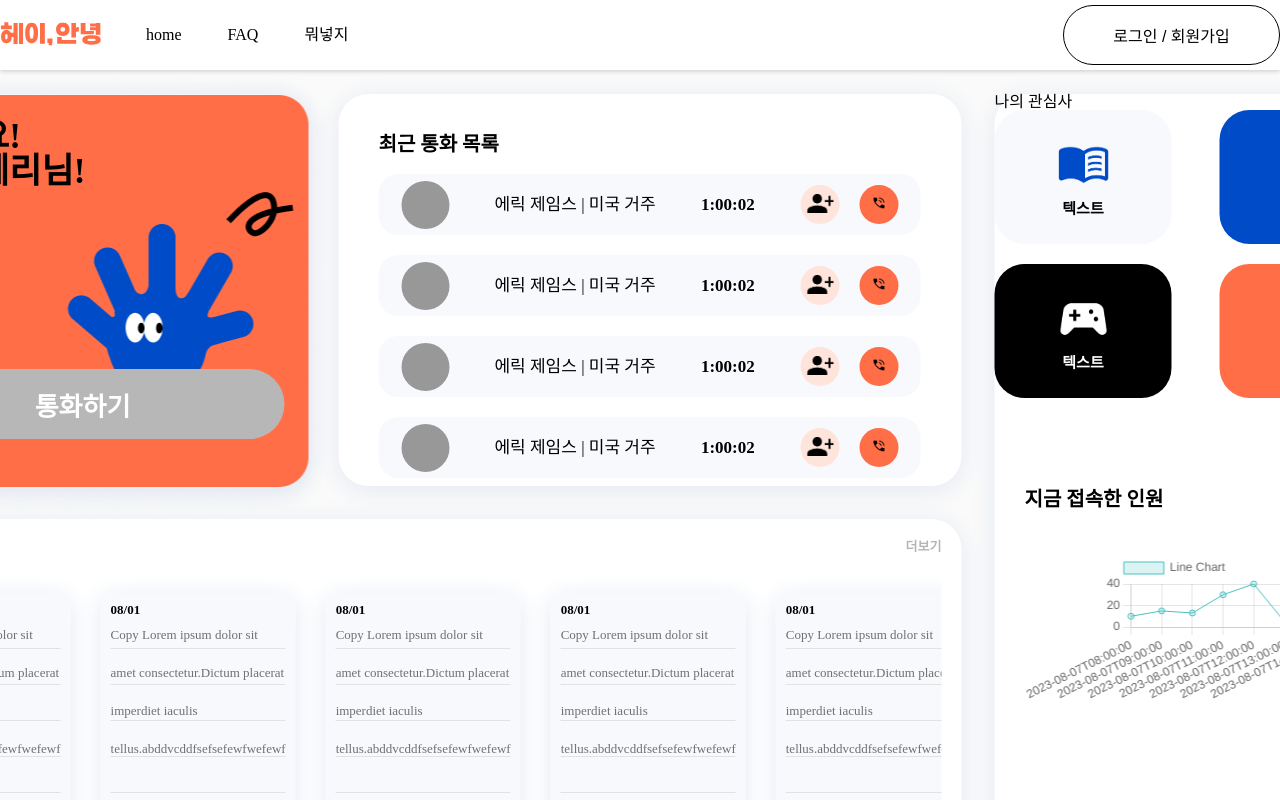
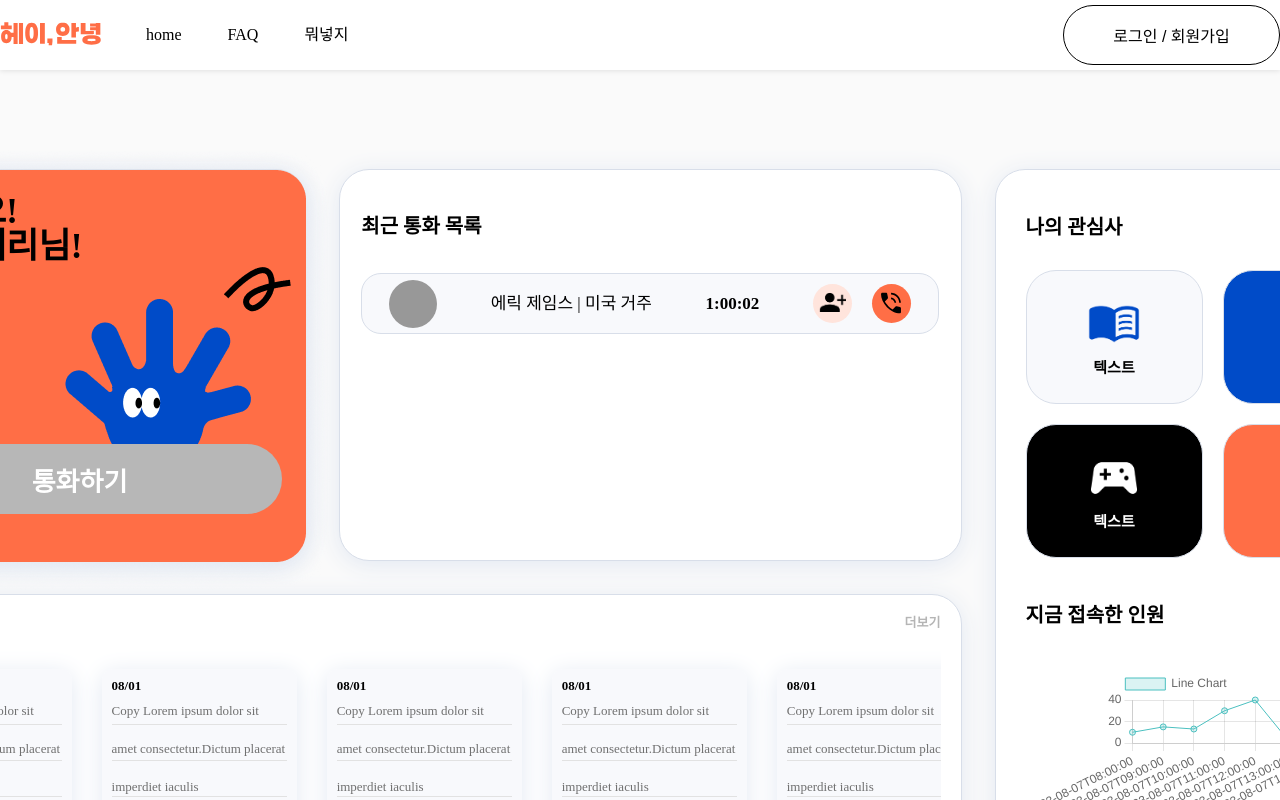
Before and after one commit to project-teamIP/hey-hi-fe, a React (Create React App) app: page /dashboard in a window 1280 px wide. Shown: the top 800 px of the page. Built offline with nearby package versions, Linux system fonts and the light colour scheme; no server answers.

Commit message:
✨ feat: dashboard_layout 일부 수정

```diff
--- a/src/components/dashboard/calllog/CallLog.tsx
+++ b/src/components/dashboard/calllog/CallLog.tsx
@@ -1,13 +1,16 @@
 import React from "react";
 import DashBoardBox from "../DashBoardBox";
 import * as S from "./style";
+import svgPath from "../../../assets/images/cellphone.svg";
 
 const CallLog = () => {
   return (
     <DashBoardBox size="callLog">
       <S.CallLogWrapper>
-        <p style={{ fontSize: "20px", fontWeight: "600" }}>최근 통화 목록</p>
         <S.CallLogContainer>
+          <p style={{ fontSize: "20px", fontWeight: "600", marginBottom: "30px" }}>
+            최근 통화 목록
+          </p>
           <S.CallList>
             <S.ProfileDiv />
             <p style={{ fontSize: "17px", fontWeight: "400" }}>에릭 제임스 | 미국 거주</p>
@@ -17,62 +20,7 @@ const CallLog = () => {
                 <img src={require("../../../assets/images/addfriend.png")} alt="addfriend" />
               </S.CallListBtn>
               <S.CallListBtn color="call">
-                <img
-                  style={{ width: "85%" }}
-                  src={require("../../../assets/images/call.png")}
-                  alt="call"
-                />
-              </S.CallListBtn>
-            </S.ButtonGroup>
-          </S.CallList>
-          <S.CallList>
-            <S.ProfileDiv />
-            <p style={{ fontSize: "17px", fontWeight: "400" }}>에릭 제임스 | 미국 거주</p>
-            <p style={{ fontSize: "17px", fontWeight: "700" }}>1:00:02</p>
-            <S.ButtonGroup>
-              <S.CallListBtn color="friend">
-                <img src={require("../../../assets/images/addfriend.png")} alt="addfriend" />
-              </S.CallListBtn>
-              <S.CallListBtn color="call">
-                <img
-                  style={{ width: "85%" }}
-                  src={require("../../../assets/images/call.png")}
-                  alt="call"
-                />
-              </S.CallListBtn>
-            </S.ButtonGroup>
-          </S.CallList>
-          <S.CallList>
-            <S.ProfileDiv />
-            <p style={{ fontSize: "17px", fontWeight: "400" }}>에릭 제임스 | 미국 거주</p>
-            <p style={{ fontSize: "17px", fontWeight: "700" }}>1:00:02</p>
-            <S.ButtonGroup>
-              <S.CallListBtn color="friend">
-                <img src={require("../../../assets/images/addfriend.png")} alt="addfriend" />
-              </S.CallListBtn>
-              <S.CallListBtn color="call">
-                <img
-                  style={{ width: "85%" }}
-                  src={require("../../../assets/images/call.png")}
-                  alt="call"
-                />
-              </S.CallListBtn>
-            </S.ButtonGroup>
-          </S.CallList>
-          <S.CallList>
-            <S.ProfileDiv />
-            <p style={{ fontSize: "17px", fontWeight: "400" }}>에릭 제임스 | 미국 거주</p>
-            <p style={{ fontSize: "17px", fontWeight: "700" }}>1:00:02</p>
-            <S.ButtonGroup>
-              <S.CallListBtn color="friend">
-                <img src={require("../../../assets/images/addfriend.png")} alt="addfriend" />
-              </S.CallListBtn>
-              <S.CallListBtn color="call">
-                <img
-                  style={{ width: "85%" }}
-                  src={require("../../../assets/images/call.png")}
-                  alt="call"
-                />
+                <img style={{ width: "80%", height: "100%" }} src={svgPath} alt="call" />
               </S.CallListBtn>
             </S.ButtonGroup>
           </S.CallList>
--- a/src/components/dashboard/calllog/style.ts
+++ b/src/components/dashboard/calllog/style.ts
@@ -22,6 +22,7 @@ export const CallList = styled.div`
   width: 100%;
   height: 61px;
   border-radius: 20px;
+  border: 1px solid #d8dee9;
 `;
 
 export const ButtonGroup = styled.div`
@@ -77,18 +78,17 @@ export const CallListBtn = styled.button`
 `;
 
 export const CallLogContainer = styled.div`
+  margin-top: 46px;
   display: flex;
   flex-direction: column;
   width: 93%;
   align-items: stretch;
-  flex-wrap: nowrap;
-  margin: 20px;
-  gap: 20px;
+  gap: 7px;
 `;
 
 export const CallLogWrapper = styled.div`
-  margin: 40px 20px 40px 20px;
   display: flex;
   flex-direction: column;
-  align-items: baseline;
+  align-items: center;
+  height: 100%;
 `;
--- a/src/components/dashboard/dialogbox/style.ts
+++ b/src/components/dashboard/dialogbox/style.ts
@@ -30,10 +30,12 @@ export const ButtonWrapper = styled.div`
 `;
 
 export const ImageContainer = styled.div`
-  margin-top: -20px;
-  margin-left: -22px;
-  width: 450px;
-  height: 392px;
+  margin-top: -21px;
+  margin-left: -26px;
+  width: 100%;
+  height: 100%;
+  /* width: 450px;
+  height: 392px; */
   img {
     top: 0;
     left: 0;
--- a/src/components/dashboard/interest/InterestSelect.tsx
+++ b/src/components/dashboard/interest/InterestSelect.tsx
@@ -4,7 +4,7 @@ import * as S from "./style";
 
 const InterestSelect = () => {
   return (
-    <div>
+    <S.InterestWrapper>
       <h3>나의 관심사</h3>
       <S.InterestBoxContainer>
         <S.InterestBox>
@@ -32,7 +32,7 @@ const InterestSelect = () => {
           <p>텍스트</p>
         </S.InterestBox>
       </S.InterestBoxContainer>
-    </div>
+    </S.InterestWrapper>
   );
 };
 
--- a/src/components/dashboard/interest/style.ts
+++ b/src/components/dashboard/interest/style.ts
@@ -1,6 +1,7 @@
 import styled from "styled-components";
 
 export const InterestBox = styled.div`
+  border: 1px solid #d8dee9;
   background-color: #f8f9fc;
   width: 177px;
   height: 134px;
@@ -18,24 +19,24 @@ export const InterestBox = styled.div`
 `;
 
 export const InterestBoxContainer = styled.div`
+  margin-top: 30px;
   display: grid;
   grid-template-rows: auto auto; /* 2개의 자동 크기 행 생성 */
   grid-template-columns: auto auto; /* 2개의 자동 크기 열 생성 */
-  gap: 20px; /* 그리드 아이템 사이의 간격 설정 */
+  gap: 20px; /*그리드 아이템 사이의 간격 설정 */
 `;
 
 export const InterestWrapper = styled.div`
-  margin: 40px 20px 10px 20px;
+  margin: 46px 20px 10px 20px;
   margin-left: 30px;
-  gap: 20px;
   display: flex;
   flex-direction: column;
   align-items: flex-start;
-
+  /* background-color: green; */
   h3 {
     font-size: 20px;
     font-weight: 600;
-    margin-bottom: 40px;
+    /* margin-bottom: 30px; */
     line-height: 23.87px;
   }
 `;
@@ -54,7 +55,6 @@ export const ImageBox = styled.div`
 `;
 
 export const ChartBox = styled.div`
-  margin-top: 50px;
   h3 {
     font-size: 20px;
     font-weight: 600;
--- a/src/components/dashboard/style.ts
+++ b/src/components/dashboard/style.ts
@@ -7,7 +7,7 @@ export interface DashBoardStyleProps {
 }
 
 export const StyledContainer = styled.div<DashBoardStyleProps>`
-  border: none;
+  border: 1px solid #d8dee9;
   border-radius: 30px;
   background-color: #ffffff;
   box-shadow: 0px 4px 25px 0px #e2e8f2;
--- a/src/pages/DashBoard.tsx
+++ b/src/pages/DashBoard.tsx
@@ -9,8 +9,9 @@ import styled from "styled-components";
 const DashBoard = () => {
   return (
     <>
-      <Header />
+      {/* <Header /> */}
       <DashBoardWrapper>
+        <DashBoardContainer>
           <div style={{ display: "flex", flexDirection: "column", gap: "33px" }}>
             <div style={{ display: "flex", gap: "33px" }}>
               <DiallogBox />
@@ -19,19 +20,22 @@ const DashBoard = () => {
             <Memo />
           </div>
           <Interest />
+        </DashBoardContainer>
       </DashBoardWrapper>
     </>
   );
 };
 
 const DashBoardWrapper = styled.div`
+  margin: 0 auto;
+  margin-top: 169px;
+  width: 100vw;
   display: flex;
-  margin-top: 103px;
+  justify-content: center;
+  align-items: center;
+`;
+const DashBoardContainer = styled.div`
+  display: flex;
   gap: 33px;
-  position: absolute;
-  top: 50%;
-  left: 50%;
-  transform: translate(-50%, -50%);
 `;
-
 export default DashBoard;
```
Also changed, not shown: src/assets/images/cellphone.svg (added). Lines whose indentation alone changed are shown as unchanged.
